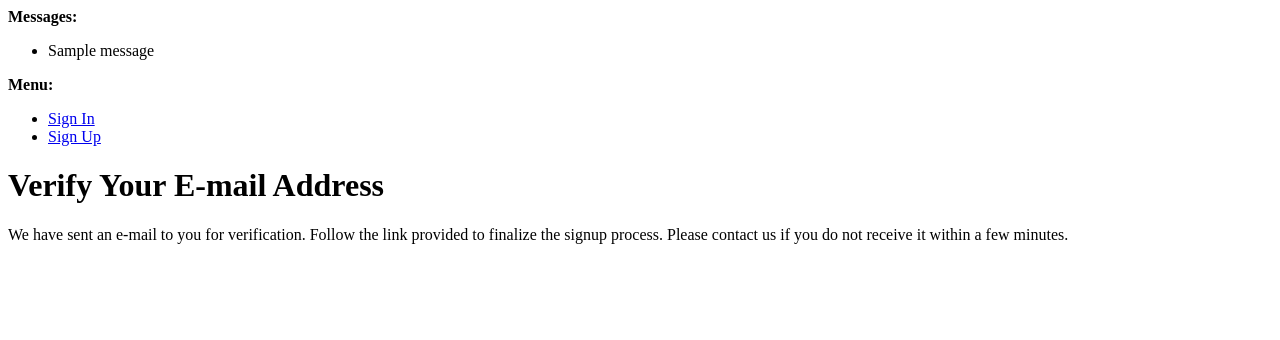
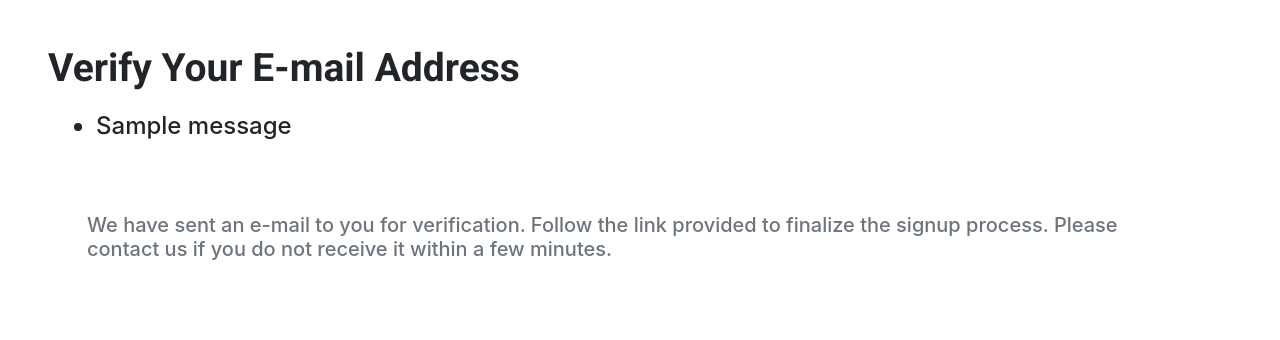
Before and after one commit to Subhrans/Portfolio_using_Django, a Django app: a page that uses Portfolio/templates/account/verification_sent.html in a window 1280 px wide. Shown: the top 340 px of the page. Run offline with Django 3.2, Linux system fonts and the light colour scheme; one stand-in notice (Sample message) is shown; some libraries are stand-ins or nearby versions; some web fonts are replaced.

Commit message:
designed email confirm pages

```diff
--- a/Portfolio/templates/account/base.html
+++ b/Portfolio/templates/account/base.html
@@ -8,16 +8,7 @@
   <body>
     {% block body %}
 
-    {% if messages %}
-    <div>
-      <strong>Messages:</strong>
-      <ul>
-        {% for message in messages %}
-        <li>{{message}}</li>
-        {% endfor %}
-      </ul>
-    </div>
-    {% endif %}
+
 
     <div>
       <strong>Menu:</strong>
--- a/Portfolio/templates/account/verification_sent.html
+++ b/Portfolio/templates/account/verification_sent.html
@@ -1,12 +1,27 @@
-{% extends "account/base.html" %}
+{% extends "base.html" %}
 
 {% load i18n %}
 
-{% block head_title %}{% trans "Verify Your E-mail Address" %}{% endblock %}
+{% block title %}{% trans "Verify Your E-mail Address" %}{% endblock %}
 
 {% block content %}
-    <h1>{% trans "Verify Your E-mail Address" %}</h1>
-
-    <p>{% blocktrans %}We have sent an e-mail to you for verification. Follow the link provided to finalize the signup process. Please contact us if you do not receive it within a few minutes.{% endblocktrans %}</p>
+<div class="container-fluid container-md py-5 px-3 p-sm-5">
+    <h1 class="title-h1">{% trans "Verify Your E-mail Address" %}</h1>
+    {% if messages %}
+    <div class="mt-4">
+        <ul class="h4 d-md-flex">
+            {% for message in messages %}
+            <li class="ml-2">{{message}}</li>
+            {% endfor %}
+        </ul>
+    </div>
+    {% endif %}
+    <div class="container-fluid mt-2 mt-md-5 container-md">
+        <p class="p-4 h5 text-secondary">We have sent an e-mail to you for verification.
+            Follow the link provided to finalize the signup process.
+            Please contact us if you do not receive it within a few minutes.
+        </p>
+    </div>
+</div>
 
 {% endblock %}
```
Also changed, not shown: Portfolio/templates/account/email_confirm.html (+8 -6 lines), Portfolio/templates/portfolio/project.html (line endings or trailing spaces), db.sqlite3, media/Acievments/portfolio.JPG (added), media/images/Projects/music_player.gif (added), media/images/pal/ProfilePic/portfolio_pic_LQZGzh1.jpg (added), media/images/pal/Services/subscribe-bg.png (added).
